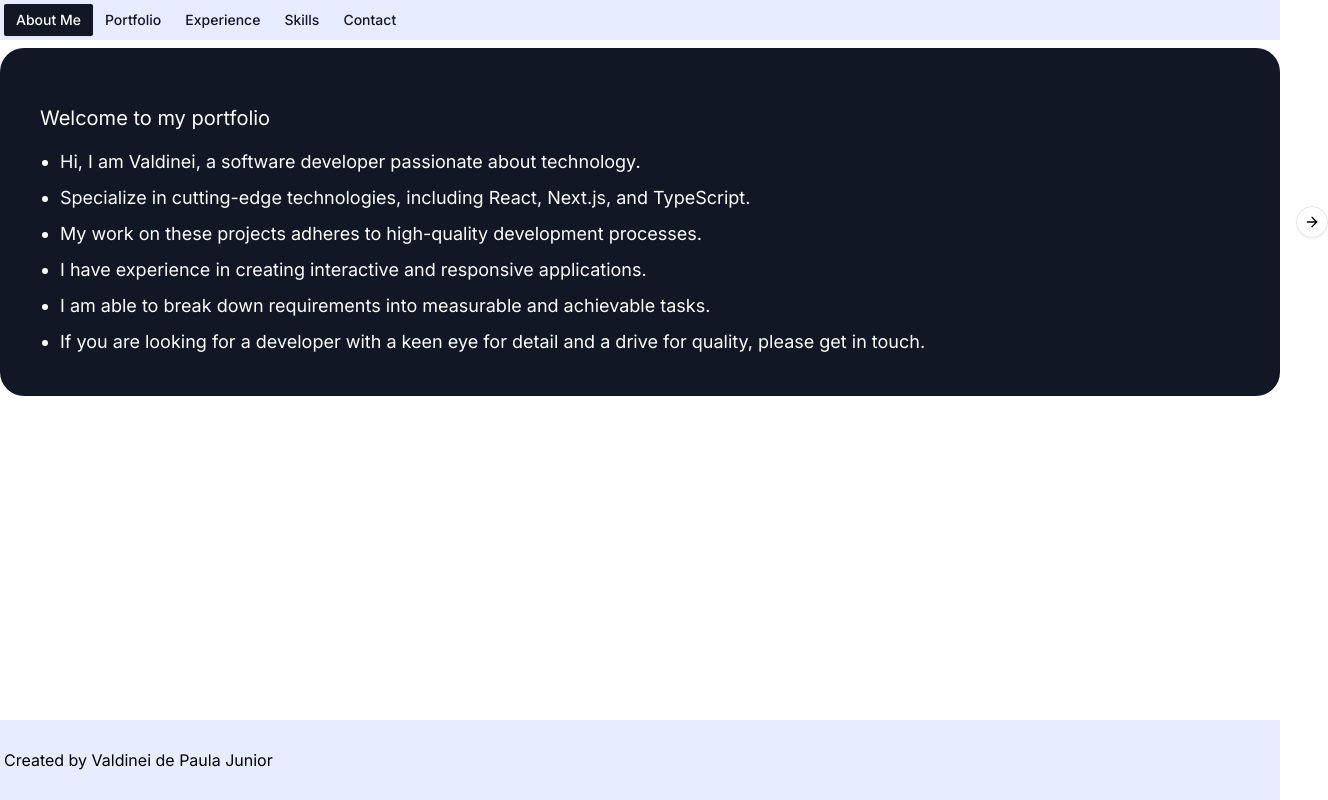
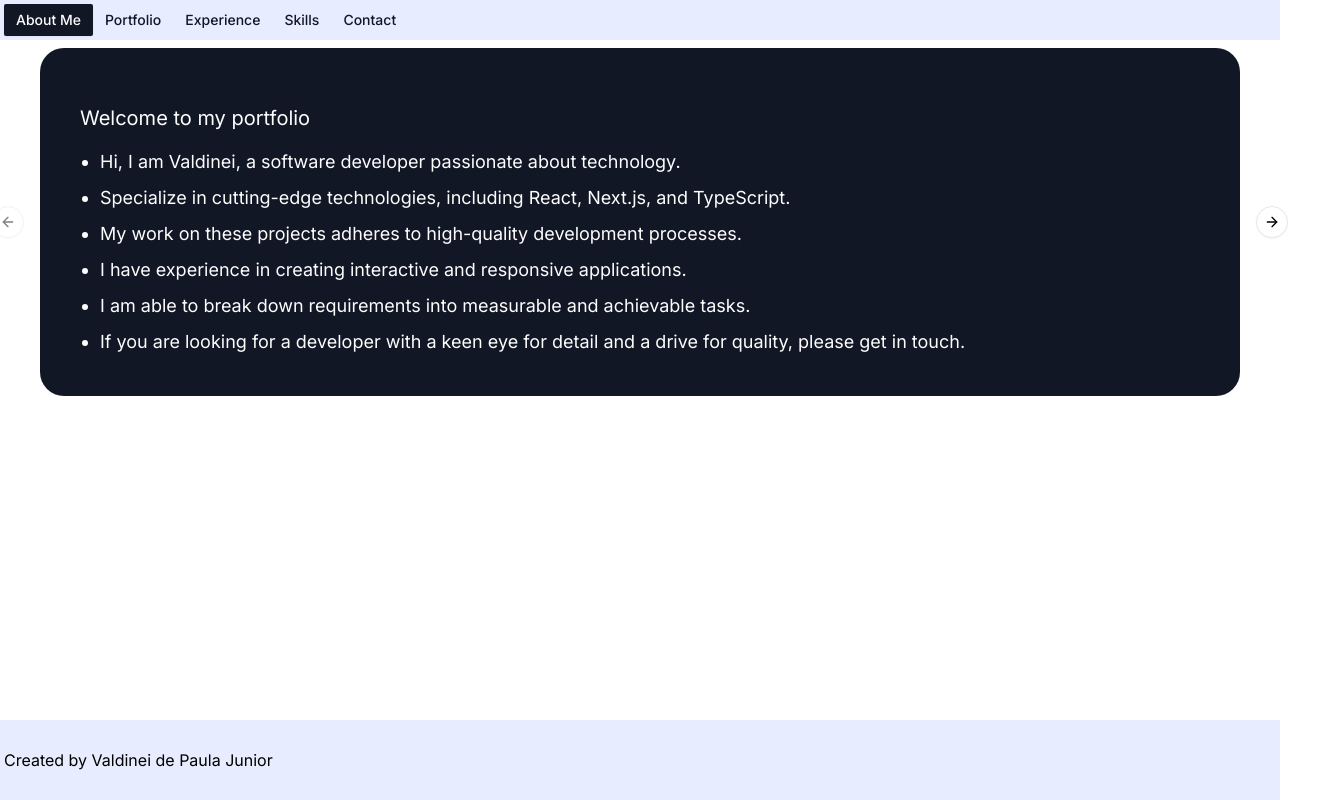
Before and after one commit to ValdineiJunior/valdinei-junior-landing-page, a Next.js app: page / in a window 1280 px wide. Shown: the whole page, 1328 px wide, since content can reach past the window. Built offline with nearby package versions, Linux system fonts and the light colour scheme.

Commit message:
fix: main width

```diff
--- a/app/page.tsx
+++ b/app/page.tsx
@@ -15,7 +15,7 @@ export default function Home() {
           </TabsList>
         </div>
       </header>
-      <main className="mx-auto w-full max-w-7xl flex-1">
+      <main className="mx-auto w-full flex-1 px-10">
         <TabsContent value="about">
           <About />
         </TabsContent>
```
